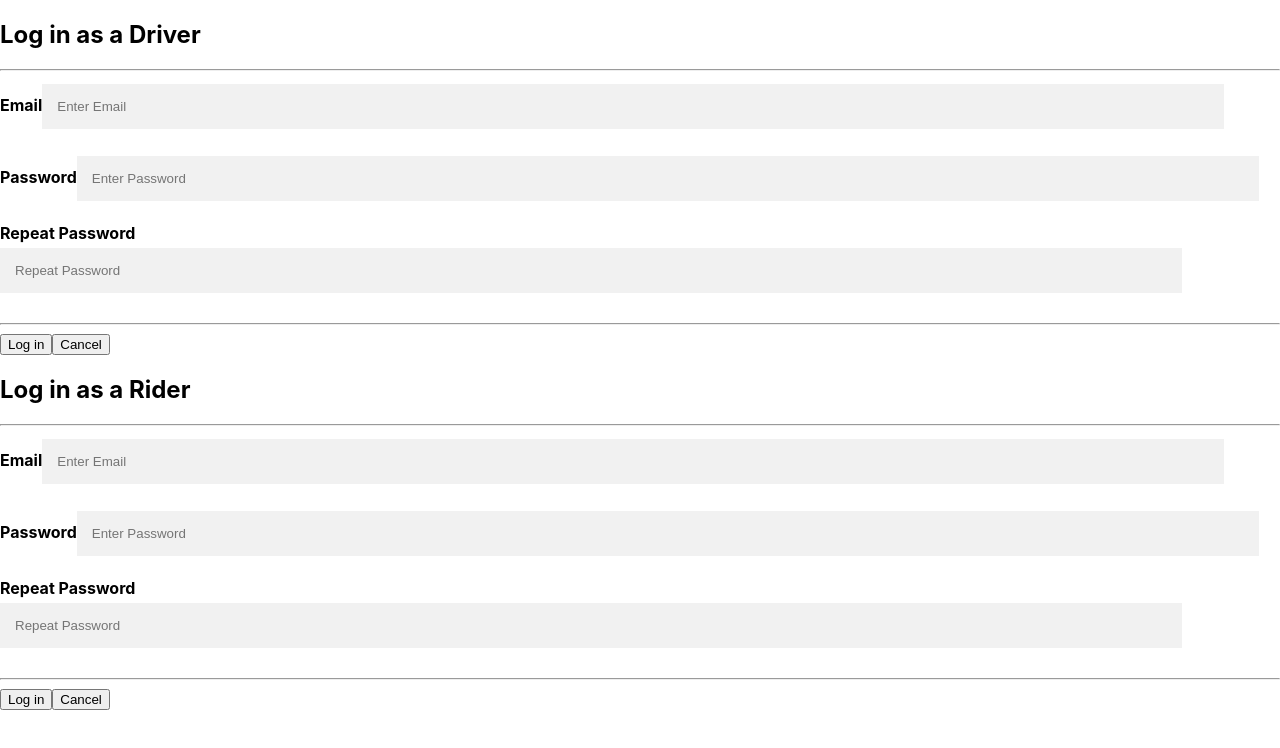
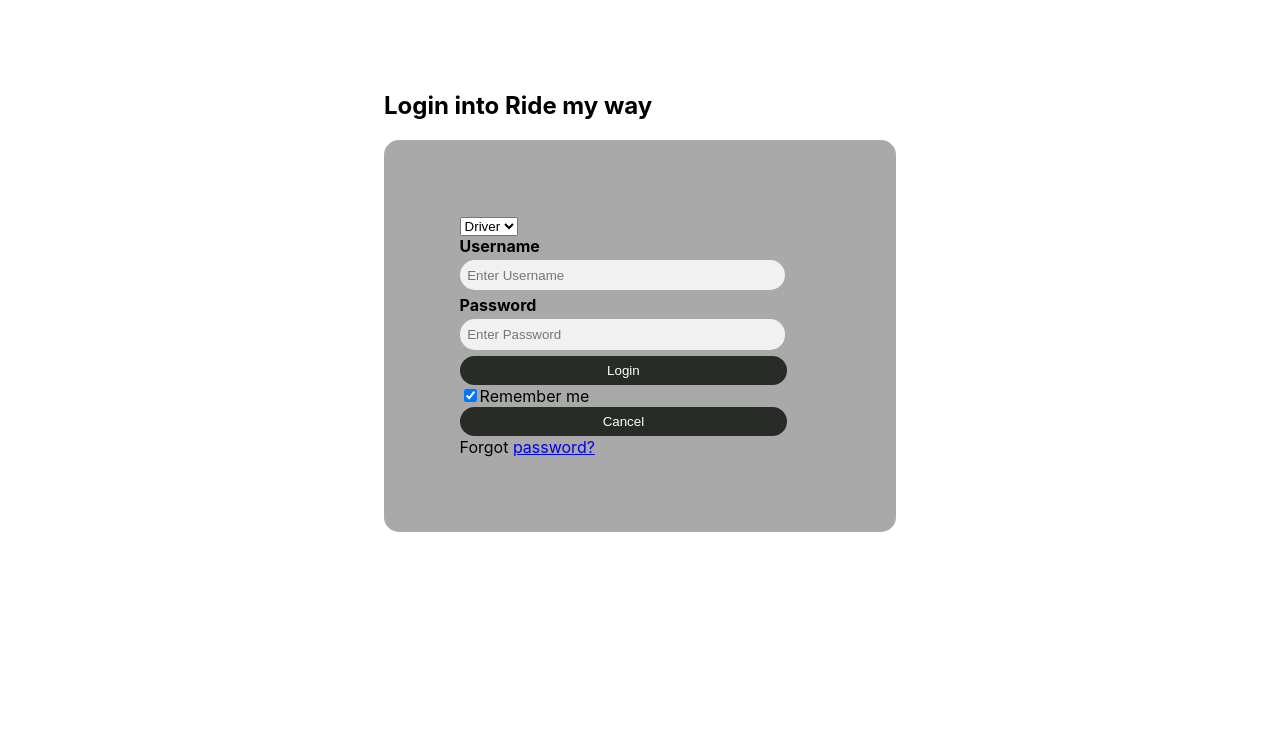
Before and after one commit to elineka/ride-my-way, a React (Create React App) app in the folder frontend/: page /login in a window 1280 px wide. Shown: the top 748 px of the page. Built offline with nearby package versions, Linux system fonts and the light colour scheme.

Commit message:
Adding a login page

```diff
--- a/frontend/src/App.css
+++ b/frontend/src/App.css
@@ -21,7 +21,7 @@ img {
   color: black;
   text-decoration: none;
   -webkit-border-radius: 7px;
-  background-color: rgb(193, 193, 218);
+  background-color: rgb(228, 227, 227);
   padding: 7px;
 }
 .menuitem {
@@ -46,34 +46,65 @@ li {
 .arrow {
 }
 .menuregister {
-  width: 30%;
-  margin: 2px auto;
+  width: 40%;
+  margin: 1px auto;
   padding: 10px;
 }
 .menuregister label {
   display: block;
-  padding: 1px;
 }
 .container {
-  margin-right: 15px;
+  margin-right: 16px;
 }
 .regform {
-  margin: 1px;
   display: inline-block;
-  border: 3px solid black;
-  padding: 1cm;
+  border: 3px;
+  padding: 0.2cm;
   -webkit-border-radius: 15px;
   background-color: darkgrey;
 }
 .menuregister .container {
-  padding-left: 20px;
+  padding-left: 25px;
 }
 input[type="text"],
 input[type="password"] {
   width: 90%;
-  padding: 15px;
-  margin: 5px 0 22px 0;
+  padding: 10px;
+  margin: 4px 0 5px 0;
   display: inline-block;
   border: none;
   background: #f1f1f1;
+  -webkit-border-radius: 15px;
 }
+.registerbtn {
+  -webkit-border-radius: 10px;
+}
+.login {
+  width: 40%;
+  margin: 1px auto;
+  padding: 70px;
+}
+.loginform {
+  display: inline-block;
+  border: 3px;
+  padding: 2cm;
+  -webkit-border-radius: 15px;
+  background-color: darkgrey;
+}
+.login input {
+  padding: 0.2cm;
+}
+button {
+  background-color: rgb(39, 44, 39);
+  color: white;
+  padding: 7px 10px;
+  margin: 1px 0;
+  border: none;
+  cursor: pointer;
+  width: 95%;
+  -webkit-border-radius: 15px;
+}
+
+button:hover {
+  opacity: 0.8;
+}
--- a/frontend/src/component/Login.js
+++ b/frontend/src/component/Login.js
@@ -1,20 +1,24 @@
 import React, { Component } from "react";
+import { Link } from "react-router-dom";
 
 class Login extends Component {
   render() {
     return (
       <div className="login">
-        <section className="loginform">
-          <form>
-            <h1>Log in as a Driver</h1>
-            <hr />
-            <label for="email">
-              <b>Email</b>
+        <h2>Login into Ride my way</h2>
+        <form className="loginform">
+        <select >
+                <option className="selec" value="driver">Driver</option>
+                <option className="selec" value="rider">Rider</option>
+              </select>
+          <div className="container">
+            <label for="username">
+              <b>Username</b>
             </label>
             <input
               type="text"
-              placeholder="Enter Email"
-              name="email"
+              placeholder="Enter Username"
+              name="username"
               required
             />
             <label for="psw">
@@ -26,69 +30,22 @@ class Login extends Component {
               name="psw"
               required
             />
-            <label for="psw-repeat">
-              <b>Repeat Password</b>
+            <button type="submit">Login</button>
+            <label>
+              <input type="checkbox" checked="checked" name="remember" />
+              Remember me
             </label>
-            <input
-              type="password"
-              placeholder="Repeat Password"
-              name="psw-repeat"
-              required
-            />
-            <hr />
-            <button type="submit" class="login">
-              Log in
-            </button>
+          </div>
+
+          <div class="container">
             <button type="button" class="cancelbtn">
               Cancel
             </button>
-          </form>
-        </section>
-
-        <section className="loginform">
-          <form>
-            <h1>Log in as a Rider</h1>
-            <hr />
-            <label for="email">
-              <b>Email</b>
-            </label>
-            <input
-              type="text"
-              placeholder="Enter Email"
-              name="email"
-              required
-            />
-
-            <label for="psw">
-              <b>Password</b>
-            </label>
-            <input
-              type="password"
-              placeholder="Enter Password"
-              name="psw"
-              required
-            />
-
-            <label for="psw-repeat">
-              <b>Repeat Password</b>
-            </label>
-            <input
-              type="password"
-              placeholder="Repeat Password"
-              name="psw-repeat"
-              required
-            />
-            <hr />
-
-            <button type="submit" class="login">
-              Log in
-            </button>
-
-            <button type="button" class="cancelbtn">
-              Cancel
-            </button>
-          </form>
-        </section>
+            <span class="psw">
+              Forgot <Link to="#">password?</Link>
+            </span>
+          </div>
+        </form>
       </div>
     );
   }
--- a/frontend/src/component/Register.js
+++ b/frontend/src/component/Register.js
@@ -7,7 +7,11 @@ class Register extends Component {
         <section className="regform">
           <form>
             <div className="container">
-              <h2>Register</h2>
+              <h2>Register as a</h2>
+              <select >
+                <option className="selec" value="driver">Driver</option>
+                <option className="selec" value="rider">Rider</option>
+              </select>
               <p>Please fill in this form to create an account.</p>
               <hr />
 
```
Also changed, not shown: frontend/src/component/navigation.js (added).
